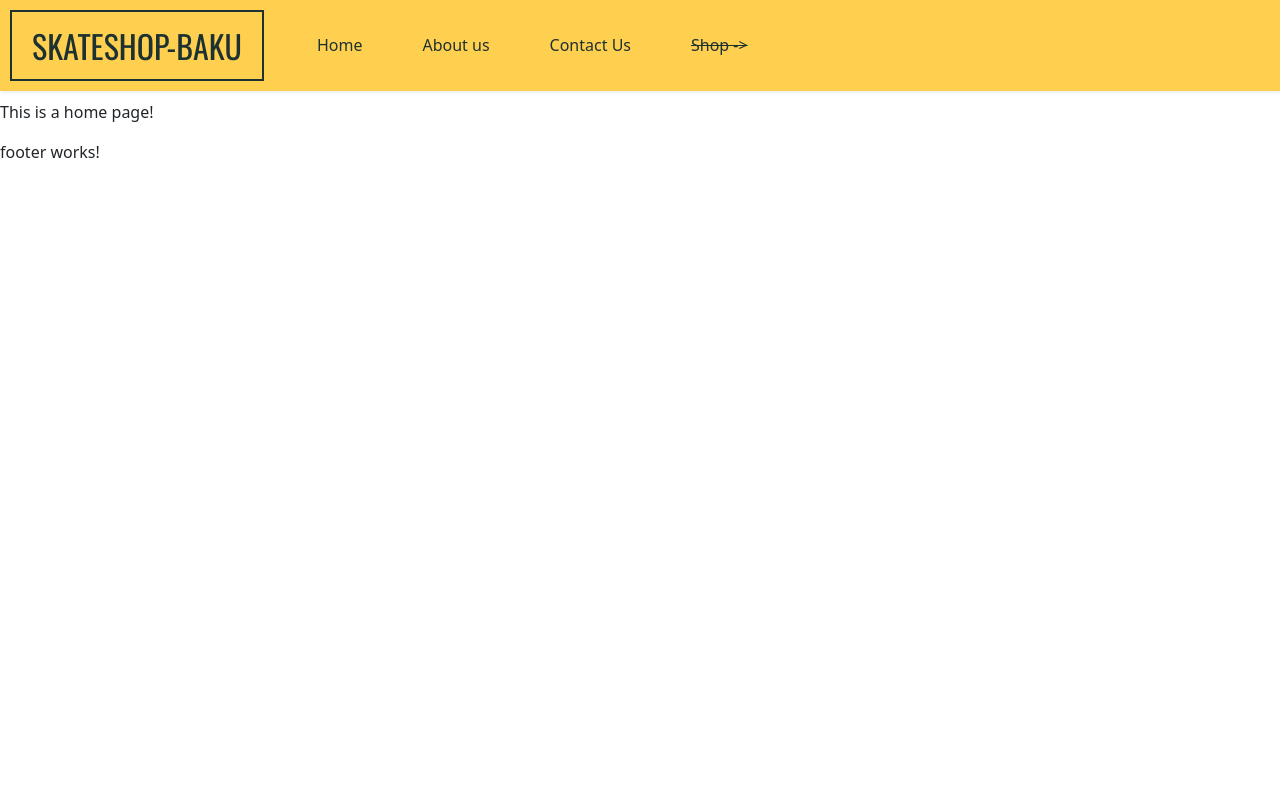
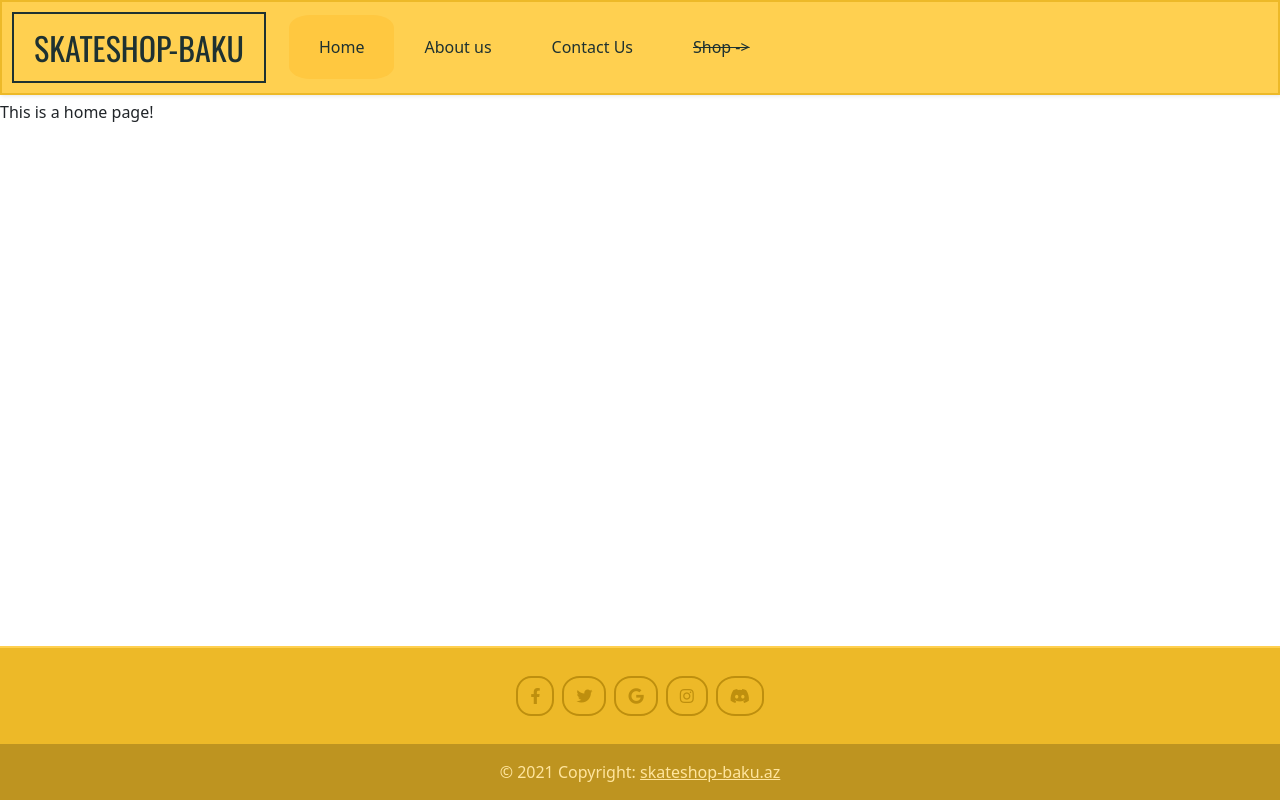
Before and after one commit to interestingALI/SkateShop-Baku, an Angular app: page / in a window 1280 px wide. Built offline with nearby package versions, Linux system fonts and the light colour scheme.

Commit message:
pre-alpha 0.013

```diff
--- a/src/app/footer/footer.component.html
+++ b/src/app/footer/footer.component.html
@@ -1 +1,29 @@
-<p>footer works!</p>
+<footer class="bg-primary text-center text-dark">
+    <div class="container p-4 pb-0">
+      <section class="mb-4">
+        <a class="btn btn-outline-dark btn-floating m-1" href="www.facebook.com" target='_blank' role="button"
+          ><i class="fab fa-facebook-f"></i
+        ></a>
+
+        <a class="btn btn-outline-dark btn-floating m-1" href="www.twitter.com" target='_blank' role="button"
+          ><i class="fab fa-twitter"></i
+        ></a>
+
+        <a class="btn btn-outline-dark btn-floating m-1" href="www.google.com" target='_blank' role="button"
+          ><i class="fab fa-google"></i
+        ></a>
+
+        <a class="btn btn-outline-dark btn-floating m-1" href="www.instagram.com" target='_blank' role="button"
+          ><i class="fab fa-instagram"></i
+        ></a>
+
+        <a class="btn btn-outline-dark btn-floating m-1" href="www.discord.com" target='_blank' role="button"
+          ><i class="fab fa-discord"></i
+        ></a>
+      </section>
+    </div>
+    <div class="text-center p-3" style="background-color: rgba(0, 0, 0, 0.2);">
+      © 2021 Copyright:
+      <a class="text-dark" href="">skateshop-baku.az</a>
+    </div>
+</footer>
--- a/src/app/footer/footer.component.scss
+++ b/src/app/footer/footer.component.scss
@@ -0,0 +1,18 @@
+@import "../../styles.scss";
+footer {
+  position: fixed;
+  width: 100%;
+  bottom: 0;
+  border-top: 2px solid $orangebase;
+}
+.bg-primary {
+  background-color: $orangedark;
+}
+.text-dark {
+  color: $orangelight;
+}
+.btn-outline-dark {
+  color: $orangeverydark;
+  border: 2px solid $orangeverydark;
+  border-radius: 40%;
+}
--- a/src/app/navbar/navbar.component.html
+++ b/src/app/navbar/navbar.component.html
@@ -3,9 +3,9 @@
     <input class="menu-btn" type="checkbox" id="menu-btn" />
     <label class="menu-icon" for="menu-btn"><span class="navicon"></span></label>
     <ul class="menu">
-      <li><a routerLink="/">Home</a></li>
-      <li><a routerLink="/aboutus">About us</a></li>
-      <li><a routerLink="/contactus">Contact Us</a></li>
-      <li><a routerLink="/shop" class="dsbld">Shop -></a></li>
+      <li><a routerLink="/" routerLinkActive="active-link" [routerLinkActiveOptions]="{exact:true}">Home</a></li>
+      <li><a routerLink="/aboutus" routerLinkActive="active-link">About us</a></li>
+      <li><a routerLink="/contactus" routerLinkActive="active-link">Contact Us</a></li>
+      <li><a routerLink="/shop" class="dsbld" routerLinkActive="active-link">Shop -></a></li>
     </ul>
 </header>
--- a/src/app/navbar/navbar.component.scss
+++ b/src/app/navbar/navbar.component.scss
@@ -14,14 +14,9 @@
   border: 2px solid rgb(30, 49, 49);
   color: rgb(30, 49, 49) !important;
 }
-.nav-link {
-  font-size: 1.1rem;
-  color: rgb(30, 49, 49) !important;
-  font-weight: 500;
-}
 
-nav {
-  border: 1px solid $orangedark;
+header {
+  border: 2px solid $orangedark;
 }
 
 .header {
@@ -51,7 +46,10 @@ nav {
 
 .header li a:hover,
 .header .menu-btn:hover {
-  background-color: $orangelight;
+  background-color: rgba(255, 166, 0, 0.199);
+}
+.active-link {
+  background-color: rgba(255, 166, 0, 0.199);
 }
 
 /* menu */
--- a/src/index.html
+++ b/src/index.html
@@ -7,6 +7,7 @@
   <meta name="viewport" content="width=device-width, initial-scale=1">
   <link rel="shortcut icon" href="/favicon.ico" type="image/x-icon">
   <link rel="icon" href="/favicon.ico" type="image/x-icon">
+  <link rel="stylesheet" href="https://use.fontawesome.com/releases/v5.15.4/css/all.css" integrity="sha384-DyZ88mC6Up2uqS4h/KRgHuoeGwBcD4Ng9SiP4dIRy0EXTlnuz47vAwmeGwVChigm" crossorigin="anonymous">
 </head>
 <body>
   <app-root></app-root>
```
